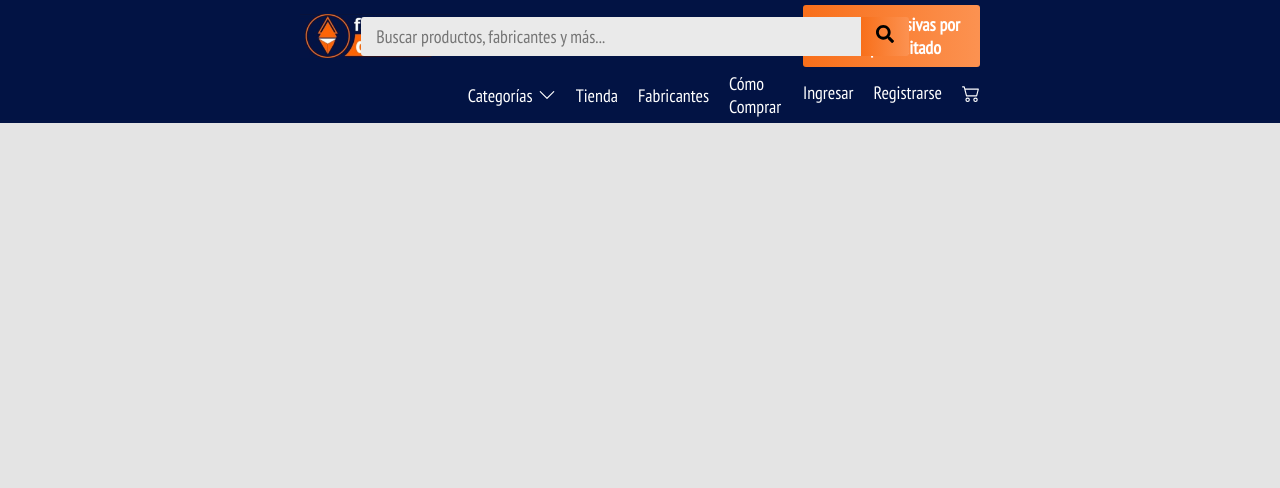
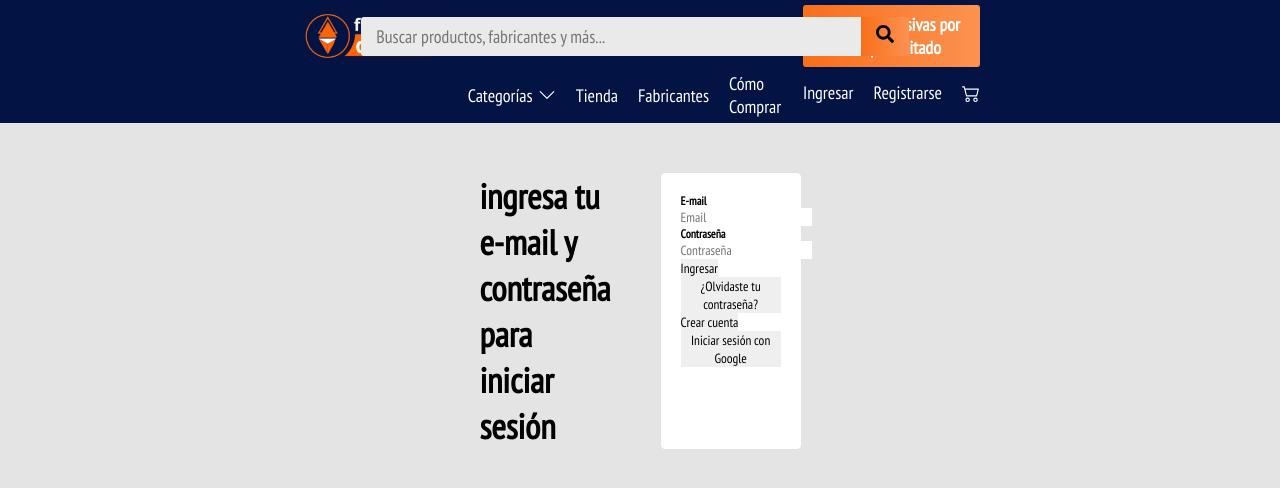
Before and after one commit to frangabriel13/fd-front, a React (Vite) app: page /iniciar-sesion in a window 1280 px wide. Shown: the top 488 px of the page. Built offline with nearby package versions, Linux system fonts and the light colour scheme.

Commit message:
cambios0

```diff
--- a/src/App.jsx
+++ b/src/App.jsx
@@ -1,6 +1,7 @@
 import { Routes, Route } from 'react-router-dom'
 import Home from './pages/home/Home';
 import Header from './components/header/Header';
+import Login from './pages/login/Login';
 
 function App() {
   return (
@@ -8,6 +9,7 @@ function App() {
       <Header />
       <Routes>
         <Route path='/' element={<Home />} />
+        <Route path='/iniciar-sesion' element={<Login />} />
       </Routes>
     </>
   )
--- a/src/components/header/Header.jsx
+++ b/src/components/header/Header.jsx
@@ -21,7 +21,7 @@ const Header = () => {
         <Navbar />
       </div>
       <div className={s.login}>
-        <Link to="/login" className={s.link}>Ingresar</Link>
+        <Link to="/iniciar-sesion" className={s.link}>Ingresar</Link>
         <Link className={s.link}>Registrarse</Link>
         <BsCart2 className={s.link} />
       </div>
--- a/src/index.css
+++ b/src/index.css
@@ -84,6 +84,7 @@ button:focus-visible {
 :root {
   --bg-color: #e4e4e4;
   --gray-color: #666;
+  --gray-color-light: #dadada;
   --second-bg-color: #021344;
   --dark-color: #0F1422;
   --text-color: black;
--- /dev/null
+++ b/src/pages/login/Login.jsx
@@ -0,0 +1,32 @@
+import s from './Login.module.css';
+
+const Login = () => {
+  return (
+    <div className={s.container}>
+      <div className={s.divTitle}>
+        <h2 className={s.title}>ingresa tu e-mail y contraseña para iniciar sesión</h2>
+      </div>
+      <div className={s.divForm}>
+        <form className={s.form}>
+          <div className={s.email}>
+            <h3>E-mail</h3>
+            <input type="email" placeholder="Email" className={s.input} />
+          </div>
+          <div className={s.email}>
+            <h3>Contraseña</h3>
+            <input type="password" placeholder="Contraseña" className={s.input} />
+          </div>
+          <button type="submit" className={s.button}>Ingresar</button>
+        </form>
+        <div className={s.divBtns}>
+          <button className={s.btnForgot}>¿Olvidaste tu contraseña?</button>
+          <button className={s.btnCreate}>Crear cuenta</button>
+          <button>Iniciar sesión con Google</button>
+        </div>
+      </div>
+    </div>
+  );
+};
+
+
+export default Login;
--- /dev/null
+++ b/src/pages/login/Login.module.css
@@ -0,0 +1,25 @@
+.container {
+  display: flex;
+  justify-content: center;
+  padding: 5rem 50rem;
+  gap: 5rem;
+}
+
+.divTitle {
+  width: 50%;
+}
+
+.title {
+  font-size: 3.5rem;
+  /* font-weight: bold; */
+  /* text-align: center; */
+}
+
+.divForm {
+  padding: 2rem;
+  width: 50%;
+  /* border: 1px solid var(--gray-color-light); */
+  border-radius: .4rem;
+  background-color: white;
+  box-shadow: 0 0 .1rem rgba(0, 0, 0, 0.1);
+}
```
